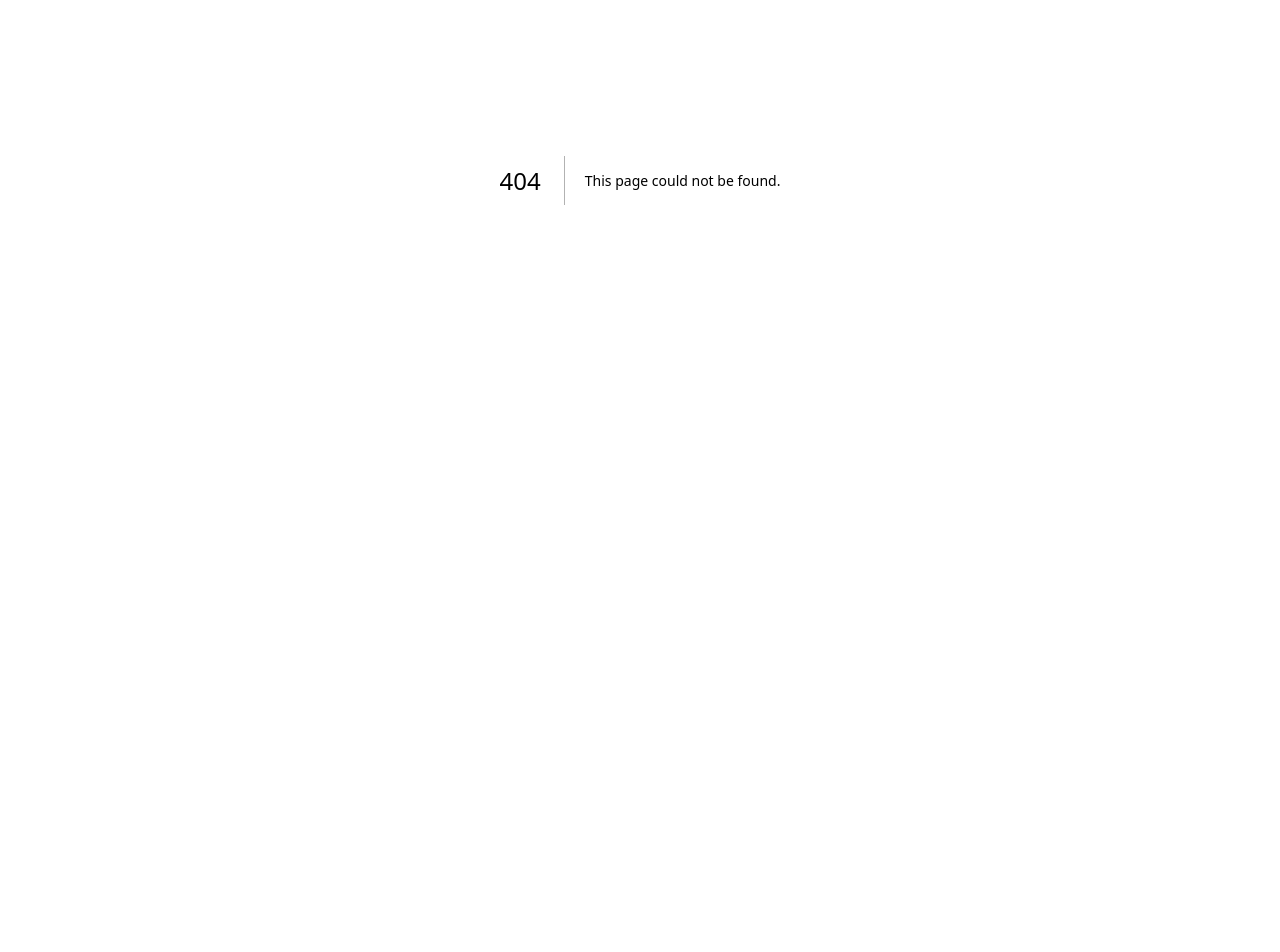
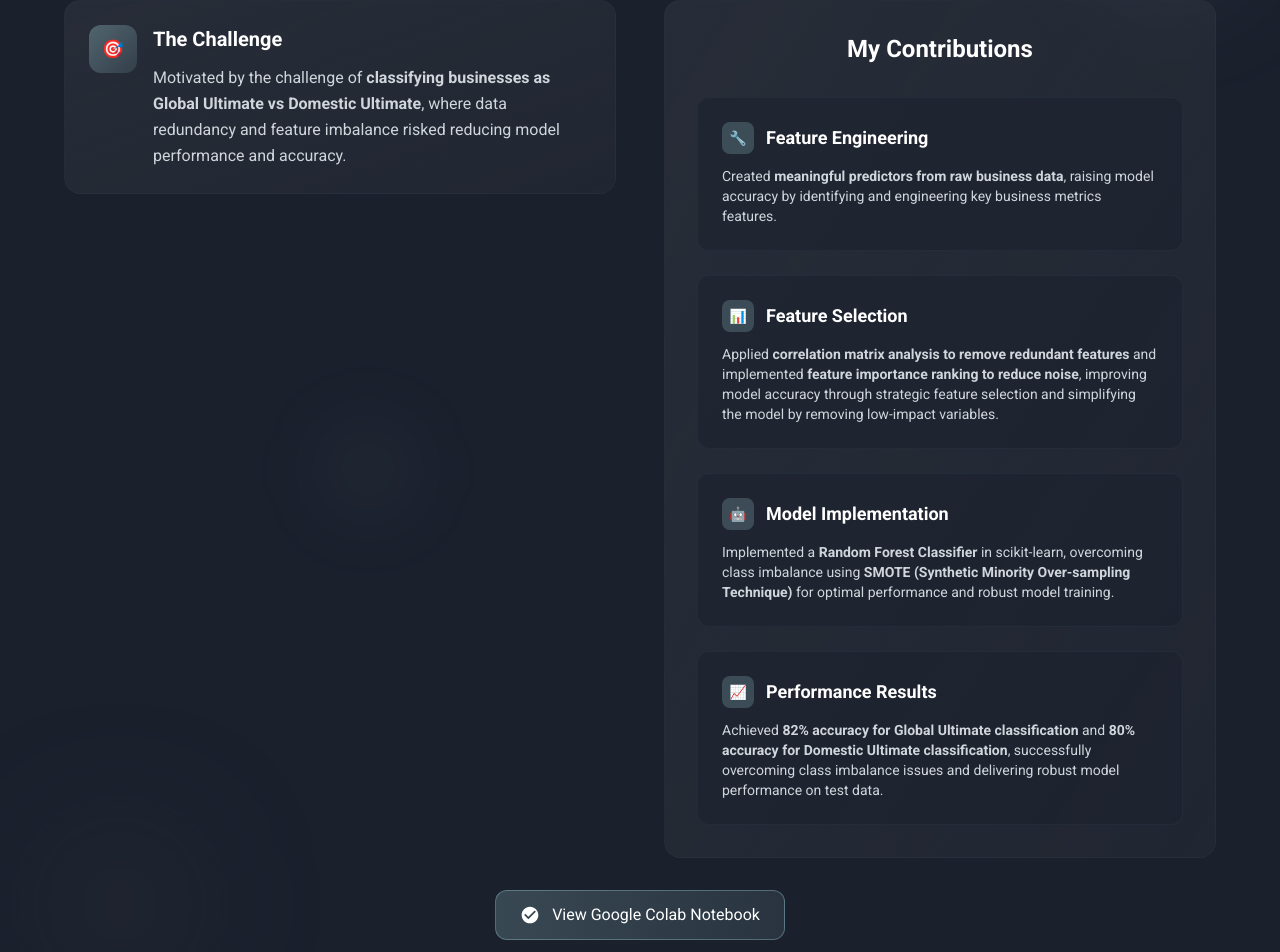
Before and after one commit to haleema-irfan/PersonalWebsite, a Next.js app in the folder personal-website/: page /projects/nus-datathon in a window 1280 px wide. Before the commit this address had no page. Shown: the part 220-1172 px from the top of the page. Before the commit the page ends 800 px from the top, so only its background shows below. Built offline with nearby package versions, Linux system fonts and the light colour scheme.

Commit message:
Add datathon details

```diff
--- /dev/null
+++ b/personal-website/src/app/projects/nus-datathon/page.tsx
@@ -0,0 +1,93 @@
+"use client";
+
+import Navigation from "@/components/Navigation";
+import BackgroundElements from "@/components/BackgroundElements";
+import ChallengeCard from "@/components/ChallengeCard";
+import ContributionCard from "@/components/ContributionCard";
+import GitHubLink from "@/components/GitHubLink";
+import BackLink from "@/components/BackLink";
+
+export default function NUSDatathonProject() {
+  return (
+    <div className="min-h-screen bg-[#1A202C] text-white">
+      <Navigation />
+
+      {/* NUS Datathon Detail Section */}
+      <section className="pt-24 pb-16 px-8 relative">
+        <BackgroundElements />
+
+        <div className="max-w-6xl mx-auto relative z-10">
+          <div className="text-center mb-16">
+            <h1 className="fade-down text-5xl lg:text-6xl font-bold mb-4">
+              NUS Datathon 2025
+            </h1>
+          </div>
+
+          {/* Content Grid */}
+          <div className="grid lg:grid-cols-2 gap-12 items-start">
+            {/* Left Column - Context */}
+            <div className="fade-down fade-down-delay-1 space-y-8">
+              {/* The Challenge */}
+              <ChallengeCard
+                title="The Challenge"
+                description="Motivated by the challenge of <strong className='text-white'>classifying businesses as Global Ultimate vs Domestic Ultimate</strong>, where data redundancy and feature imbalance risked reducing model performance and accuracy."
+              />
+
+            </div>
+
+            {/* Right Column - Contributions */}
+            <div className="fade-down fade-down-delay-2">
+              <div className="bg-gradient-to-br from-[#3C414A]/40 to-[#3C414A]/20 rounded-2xl p-8 border border-gray-700/20">
+                <h2 className="text-2xl font-bold text-white mb-8 text-center">My Contributions</h2>
+
+                <div className="grid gap-6">
+                  <ContributionCard
+                    icon="🔧"
+                    title="Feature Engineering"
+                    description="Created <strong className='text-white'>meaningful predictors from raw business data</strong>, raising model accuracy by identifying and engineering key business metrics features."
+                  />
+
+                  <ContributionCard
+                    icon="📊"
+                    title="Feature Selection"
+                    description="Applied <strong className='text-white'>correlation matrix analysis to remove redundant features</strong> and implemented <strong className='text-white'>feature importance ranking to reduce noise</strong>, improving model accuracy through strategic feature selection and simplifying the model by removing low-impact variables."
+                  />
+
+                  <ContributionCard
+                    icon="🤖"
+                    title="Model Implementation"
+                    description="Implemented a <strong className='text-white'>Random Forest Classifier</strong> in scikit-learn, overcoming class imbalance using <strong className='text-white'>SMOTE (Synthetic Minority Over-sampling Technique)</strong> for optimal performance and robust model training."
+                  />
+
+                  <ContributionCard
+                    icon="📈"
+                    title="Performance Results"
+                    description="Achieved <strong className='text-white'>82% accuracy for Global Ultimate classification</strong> and <strong className='text-white'>80% accuracy for Domestic Ultimate classification</strong>, successfully overcoming class imbalance issues and delivering robust model performance on test data."
+                  />
+                </div>
+              </div>
+            </div>
+          </div>
+
+          {/* Google Colab Link */}
+          <div className="text-center pt-8">
+            <a
+              href="https://drive.google.com/file/d/1w_hzKBRbKNEemaEsnFX2krx1y_fldYfx/view?usp=sharing"
+              target="_blank"
+              rel="noopener noreferrer"
+              className="inline-flex items-center gap-3 bg-gradient-to-r from-[#B3EBF2]/20 to-[#B3EBF2]/10 hover:from-[#B3EBF2]/30 hover:to-[#B3EBF2]/20 text-white px-6 py-3 rounded-xl border border-[#B3EBF2]/30 hover:border-[#B3EBF2]/50 transition-all duration-300 hover:scale-105"
+            >
+              <svg className="w-5 h-5" fill="currentColor" viewBox="0 0 24 24">
+                <path d="M12 2C6.48 2 2 6.48 2 12s4.48 10 10 10 10-4.48 10-10S17.52 2 12 2zm-2 15l-5-5 1.41-1.41L10 14.17l7.59-7.59L19 8l-9 9z"/>
+              </svg>
+              View Google Colab Notebook
+            </a>
+          </div>
+
+          {/* Back to Projects */}
+          <BackLink href="/projects" text="Back to Projects" className="pt-4" />
+        </div>
+      </section>
+    </div>
+  );
+}
--- a/personal-website/src/app/projects/page.tsx
+++ b/personal-website/src/app/projects/page.tsx
@@ -23,6 +23,17 @@ export default function Projects() {
           {/* Projects Grid */}
           <div className="grid lg:grid-cols-2 gap-8">
             <ProjectCard
+              title="NUS Datathon 2025"
+              type="Machine Learning Project"
+              period="Jan 2025"
+              description="Engineered <strong className='text-white'>business-metric features</strong>, performed <strong className='text-white'>feature selection</strong>, and implemented a <strong className='text-white'>Random Forest Classifier</strong> with scikit-learn.<br /><br />Achieved <strong className='text-white'>82% accuracy (Global) and 80% accuracy (Domestic)</strong>, improving classification reliability and interpretability."
+              technologies={["Python", "pandas", "scikit-learn", "matplotlib"]}
+              icon="🤖"
+              link="/projects/nus-datathon"
+              delay="fade-down-delay-1"
+            />
+
+            <ProjectCard
               title="Campus Connect"
               type="Mobile Application"
               period="Jun 2024 - Aug 2024"
@@ -30,7 +41,7 @@ export default function Projects() {
               technologies={["Express.js", "PostgreSQL", "React Native", "Tailwind CSS"]}
               icon="📱"
               link="/projects/campus-connect"
-              delay="fade-down-delay-1"
+              delay="fade-down-delay-2"
             />
 
             <ProjectCard
@@ -41,7 +52,7 @@ export default function Projects() {
               technologies={["Flask", "Python", "MongoDB", "Render"]}
               icon="🤖"
               link="/projects/reminder-bot"
-              delay="fade-down-delay-2"
+              delay="fade-down-delay-3"
             />
           </div>
         </div>
--- a/personal-website/src/app/projects/reminder-bot/page.tsx
+++ b/personal-website/src/app/projects/reminder-bot/page.tsx
@@ -44,15 +44,13 @@ export default function ReminderBot() {
                   <ContributionCard
                     icon="⚙️"
                     title="Backend API"
-                    isList={true}
-                    listItems={["Built <strong className='text-white'>Flask endpoints backed by MongoDB</strong> for fast writes/reads and smooth reminder retrieval"]}
+                    description="Built <strong className='text-white'>Flask endpoints backed by MongoDB</strong> for fast writes/reads and smooth reminder retrieval, ensuring reliable data persistence and quick response times."
                   />
 
                   <ContributionCard
                     icon="🚀"
                     title="Deployment"
-                    isList={true}
-                    listItems={["Set up <strong className='text-white'>Render deploys with CI/CD</strong> for repeatable releases and higher reliability with less manual effort"]}
+                    description="Set up <strong className='text-white'>Render deploys with CI/CD</strong> for repeatable releases and higher reliability with less manual effort, automating the deployment pipeline for consistent updates."
                   />
                 </div>
               </div>
--- a/personal-website/src/components/ProjectCard.tsx
+++ b/personal-website/src/components/ProjectCard.tsx
@@ -45,7 +45,7 @@ export default function ProjectCard({
   return (
     <div className={`fade-down ${delay}`}>
       {/* Main card container with gradient background and hover effects */}
-      <div className="bg-gradient-to-br from-[#3C414A]/40 to-[#3C414A]/20 rounded-3xl p-8 border border-gray-700/20 hover:border-[#B3EBF2]/30 transition-all duration-300 hover:scale-105 h-full">
+      <div className="bg-gradient-to-br from-[#3C414A]/40 to-[#3C414A]/20 rounded-3xl p-8 border border-gray-700/20 hover:border-[#B3EBF2]/30 transition-all duration-300 hover:scale-105">
 
         {/* Project header with icon and basic info */}
         <div className="flex items-center gap-4 mb-6">
```
